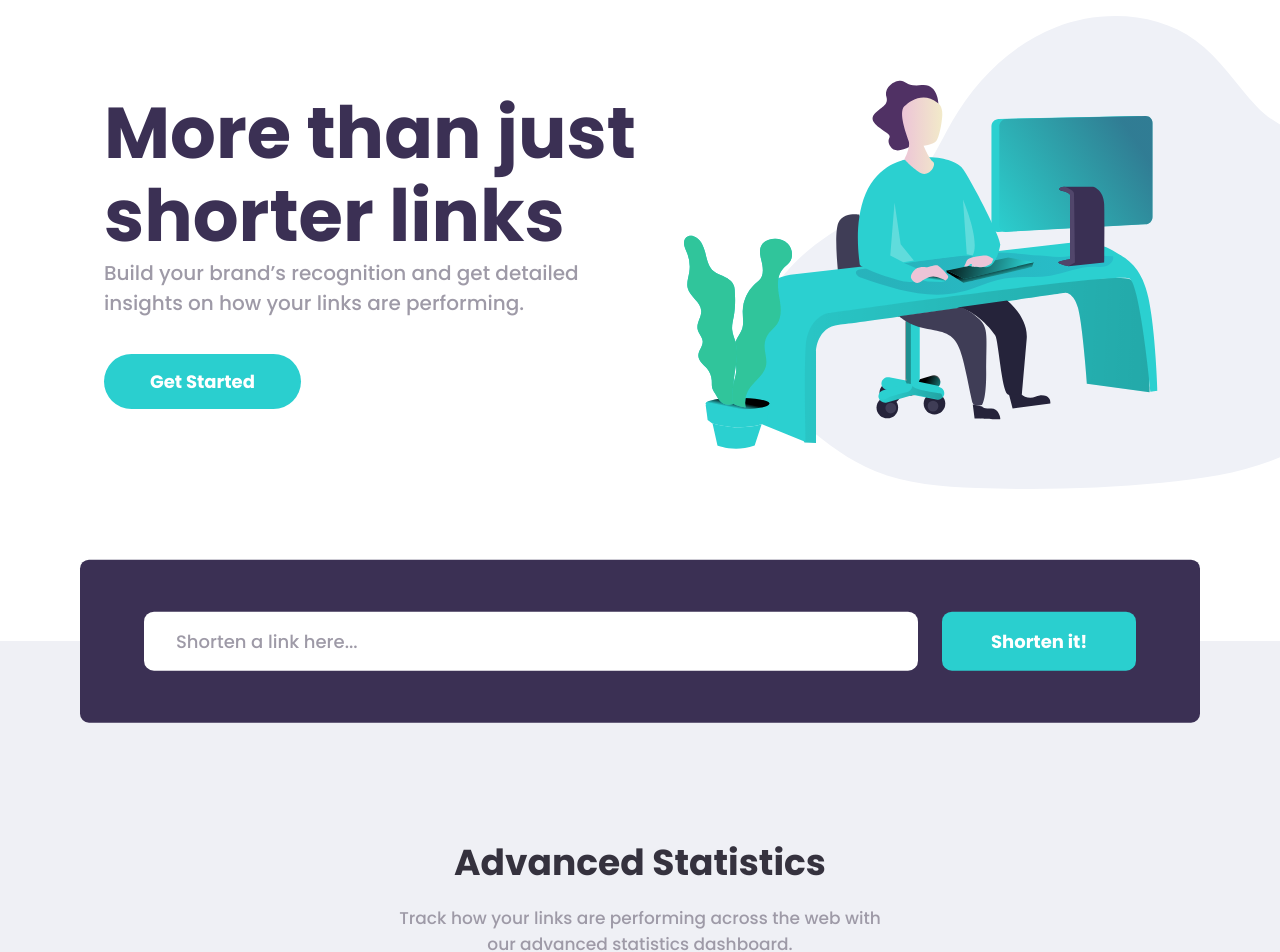
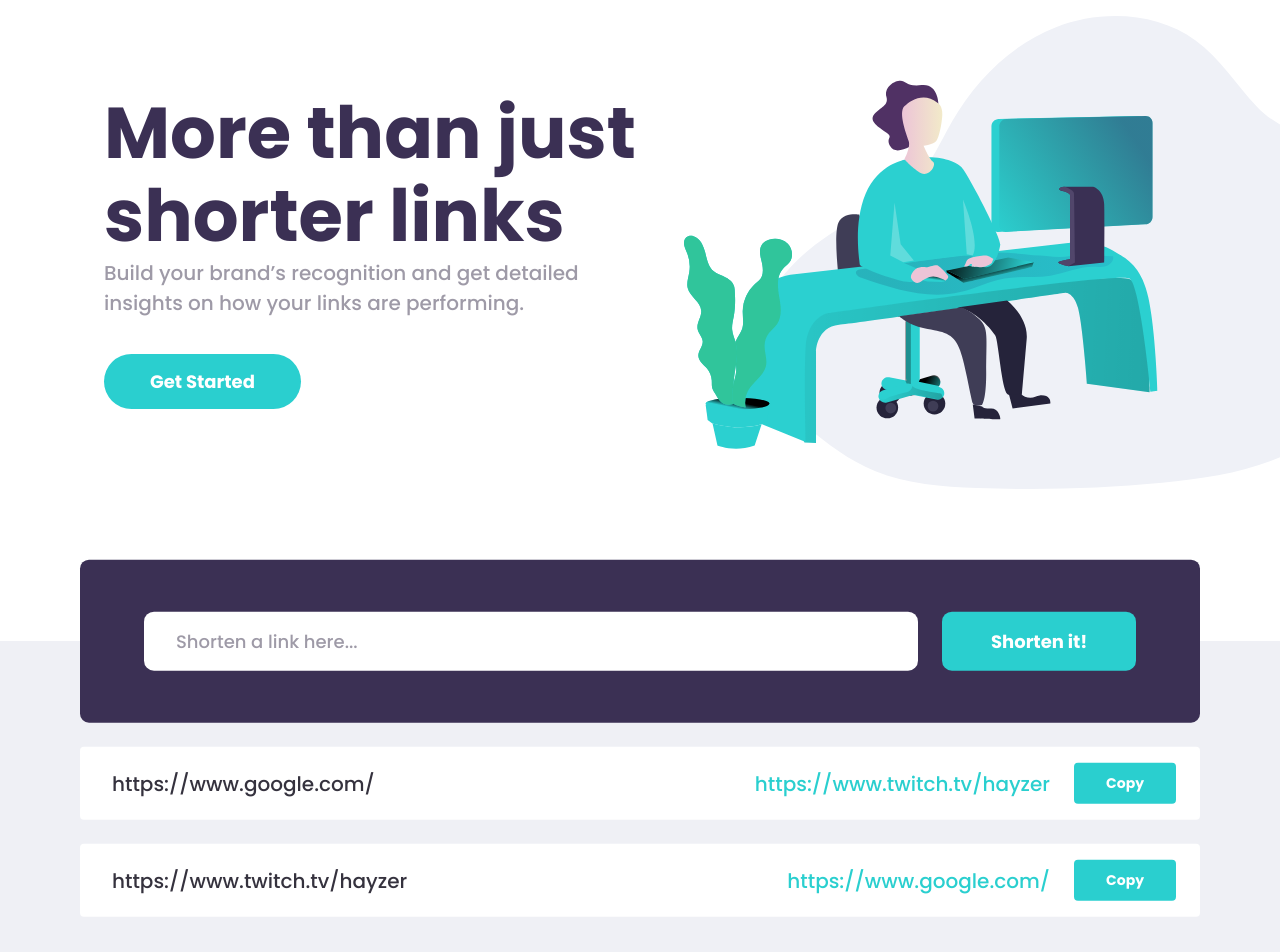
Before and after one commit to ayatakinci/url-shortening-api-landing-page, a React (Create React App) app: page / in a window 1280 px wide. Shown: the top 952 px of the page. Built offline with nearby package versions, Linux system fonts and the light colour scheme.

Commit message:
Adiciona ShortenedLink

```diff
--- a/src/sections/GetStarted/_index.scss
+++ b/src/sections/GetStarted/_index.scss
@@ -3,6 +3,11 @@
   color: $clr-neutral-100;
   text-align: center;
   padding: 6.375rem 1.5rem 5.625rem;
+
+  @include breakpoint-up(medium) {
+    padding-top: 4.375rem;
+    padding-bottom: 3.5rem;
+  }
 
   h2 {
     font-size: 1.625rem;
--- /dev/null
+++ b/src/sections/LinkShortener/ShortenedLink/_index.scss
@@ -0,0 +1,75 @@
+.link-card {
+  background-color: $clr-neutral-100;
+  margin-top: 1.5rem;
+  padding: 1rem;
+  border-radius: 0.25rem;
+  font-size: 0.9375rem;
+  @extend .container;
+
+  @include breakpoint-down(small) {
+    max-width: 40rem;
+  }
+
+  @include breakpoint-up(medium) {
+    font-size: 1.25rem;
+    padding: 1rem 1.5rem 1rem 2rem;
+    display: grid;
+    grid-template-columns: 1fr auto;
+    align-items: center;
+    gap: 1.5rem;
+  }
+
+  .links-container {
+    position: relative;
+
+    @include breakpoint-up(medium) {
+      display: flex;
+      justify-content: space-between;
+    }
+
+    @include breakpoint-down(small) {
+      &::after {
+        content: "";
+        display: block;
+        position: absolute;
+        top: calc(50% - 0.03125rem);
+        left: -1rem;
+        width: calc(100% + 2rem);
+        height: 0.0625rem;
+        opacity: 0.5;
+        background-color: $clr-neutral-300;
+      }
+    }
+  }
+
+  &__original {
+    color: $clr-neutral-700;
+
+    @include breakpoint-down(small) {
+      padding-bottom: 0.75rem;
+    }
+  }
+
+  &__shortened {
+    color: $clr-primary-light;
+
+    @include breakpoint-down(small) {
+      padding-top: 0.75rem;
+    }
+  }
+
+  button {
+    font-size: 0.875rem;
+    padding: 0.625rem;
+    border-radius: 0.25rem;
+
+    @include breakpoint-down(small) {
+      margin-top: 1rem;
+      width: 100%;
+    }
+
+    @include breakpoint-up(medium) {
+      padding: 0.625rem 2rem;
+    }
+  }
+}
--- /dev/null
+++ b/src/sections/LinkShortener/ShortenedLink/index.jsx
@@ -0,0 +1,22 @@
+import React, { Component } from 'react';
+
+import Button from '../../../UI/Button';
+
+class ShortenedLink extends Component {
+	render() {
+		const { originalLink, shortenedLink } = this.props;
+
+		return (
+			<div className="link-card">
+				<div className="links-container">
+					<p className="link-card__original">{originalLink}</p>
+					<p className="link-card__shortened">{shortenedLink}</p>
+				</div>
+				<Button>Copy</Button>
+			</div>
+
+		);
+	}
+}
+
+export default ShortenedLink;
--- a/src/sections/LinkShortener/index.jsx
+++ b/src/sections/LinkShortener/index.jsx
@@ -1,12 +1,35 @@
 import React, { Component } from 'react';
 
 import LinkInput from './LinkInput/';
+import ShortenedLink from './ShortenedLink';
 
 class LinksShortener extends Component {
+	constructor() {
+		super();
+
+		this.state = {
+			links: [
+				{
+					originalLink: 'https://www.google.com/',
+					shortenedLink: 'https://www.twitch.tv/hayzer',
+				},
+				{
+					originalLink: 'https://www.twitch.tv/hayzer',
+					shortenedLink: 'https://www.google.com/',
+				}
+			],
+		};
+	}
+
 	render() {
+		const { links } = this.state;
+
 		return (
 			<section className="link-shortener">
 				<LinkInput />
+				{links.map(({originalLink, shortenedLink}, index) => (
+					<ShortenedLink key={index} originalLink={originalLink} shortenedLink={shortenedLink} />
+				))}
 			</section>
 		);
 	}
--- a/src/styles/main.scss
+++ b/src/styles/main.scss
@@ -8,6 +8,7 @@
 @import "../sections/Hero";
 
 @import "../sections/LinkShortener/LinkInput";
+@import "../sections//LinkShortener/ShortenedLink";
 
 @import "../sections/Statistics";
 @import "../sections/Statistics/Card";
```
